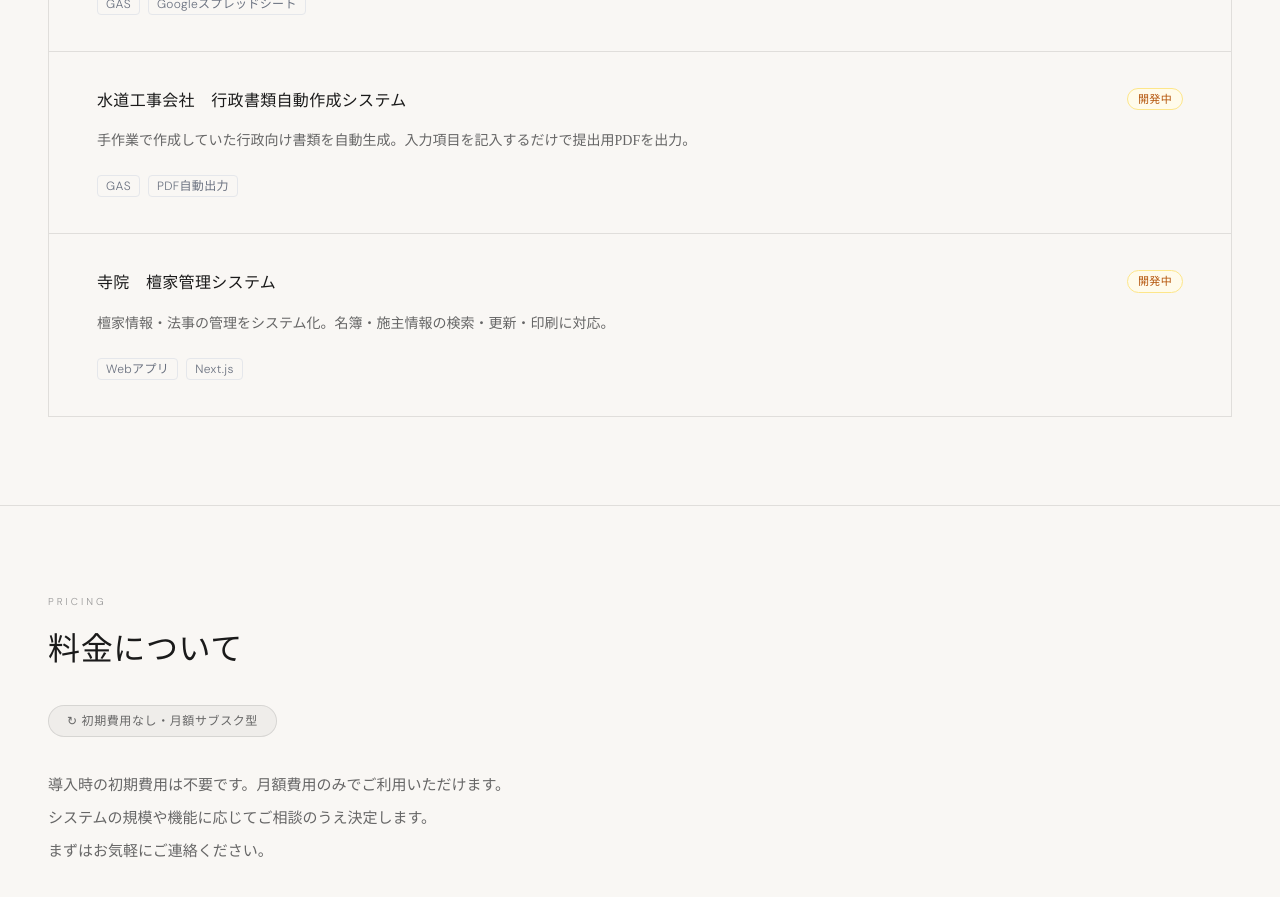
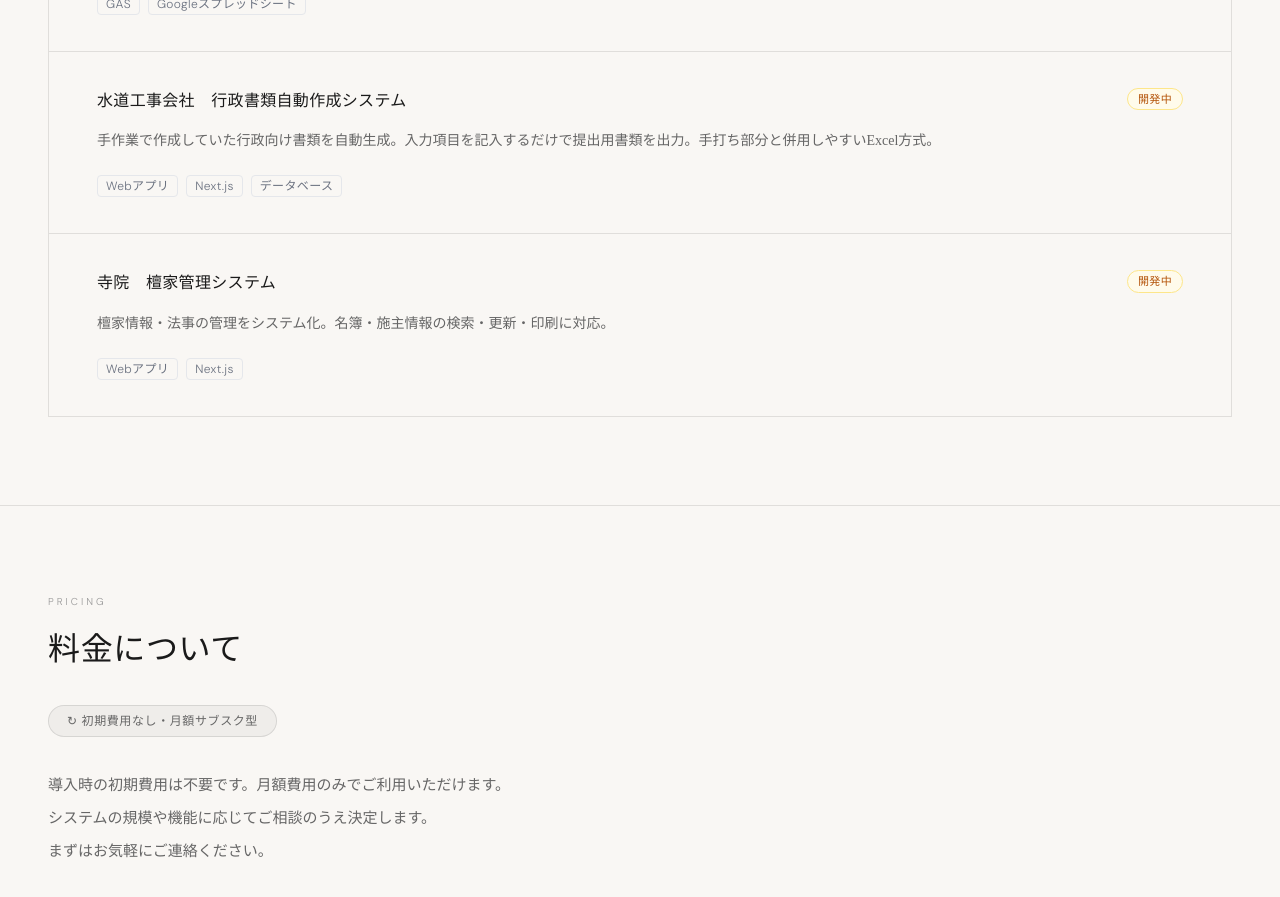
Before and after one commit to gatha369/rym, a Next.js app: page /works in a window 1280 px wide. Shown: the part 1800-2697 px from the top of the page. Built offline with nearby package versions, Linux system fonts and the light colour scheme.

Commit message:
実績のタグを修正

```diff
--- a/app/works/page.tsx
+++ b/app/works/page.tsx
@@ -89,10 +89,10 @@ const worksData = [
   {
     title: "水道工事会社　行政書類自動作成システム",
     description:
-      "手作業で作成していた行政向け書類を自動生成。入力項目を記入するだけで提出用PDFを出力。",
+      "手作業で作成していた行政向け書類を自動生成。入力項目を記入するだけで提出用書類を出力。手打ち部分と併用しやすいExcel方式。",
     status: "開発中",
     statusClass: "text-amber-700 bg-amber-50 border border-amber-200",
-    tags: ["GAS", "PDF自動出力"],
+    tags: ["Webアプリ", "Next.js", "データベース"],
   },
   {
     title: "寺院　檀家管理システム",
```
Also changed, not shown: 1 other file (tests, documents, lock files or other folders).
